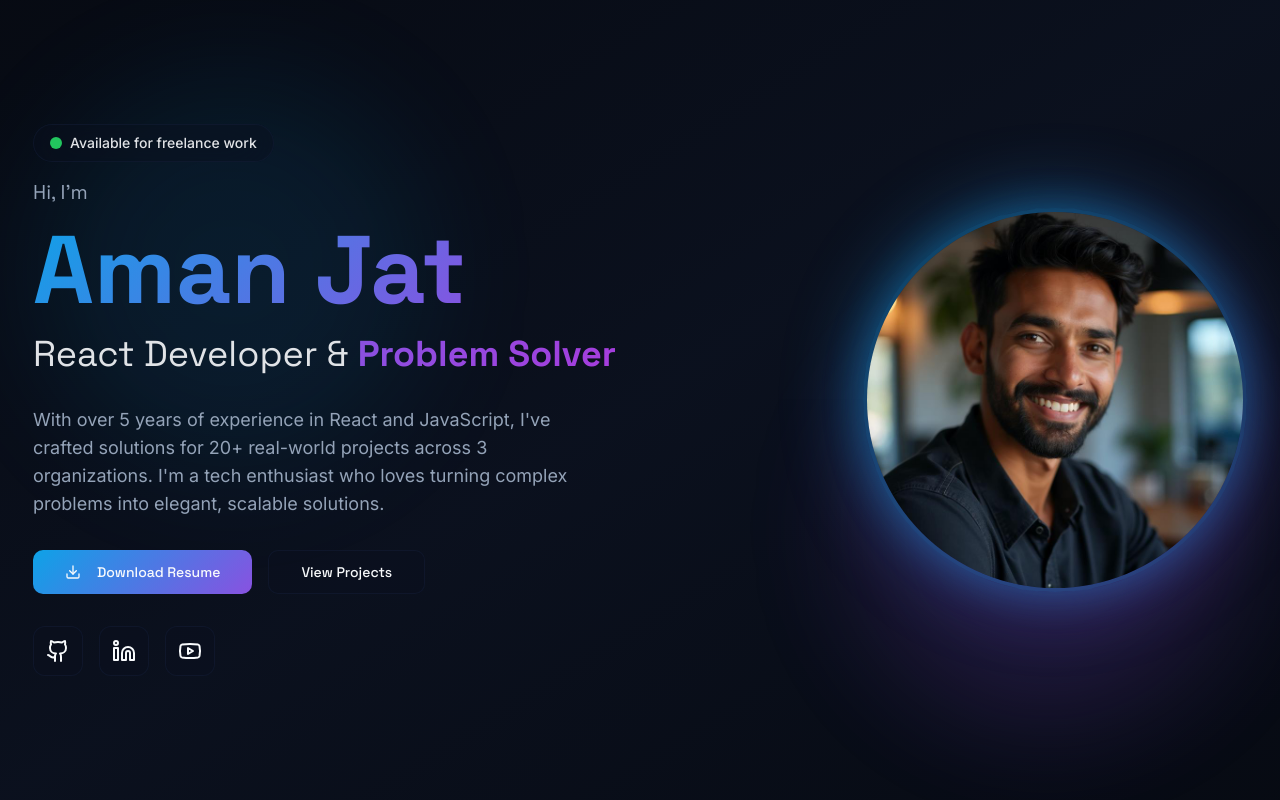
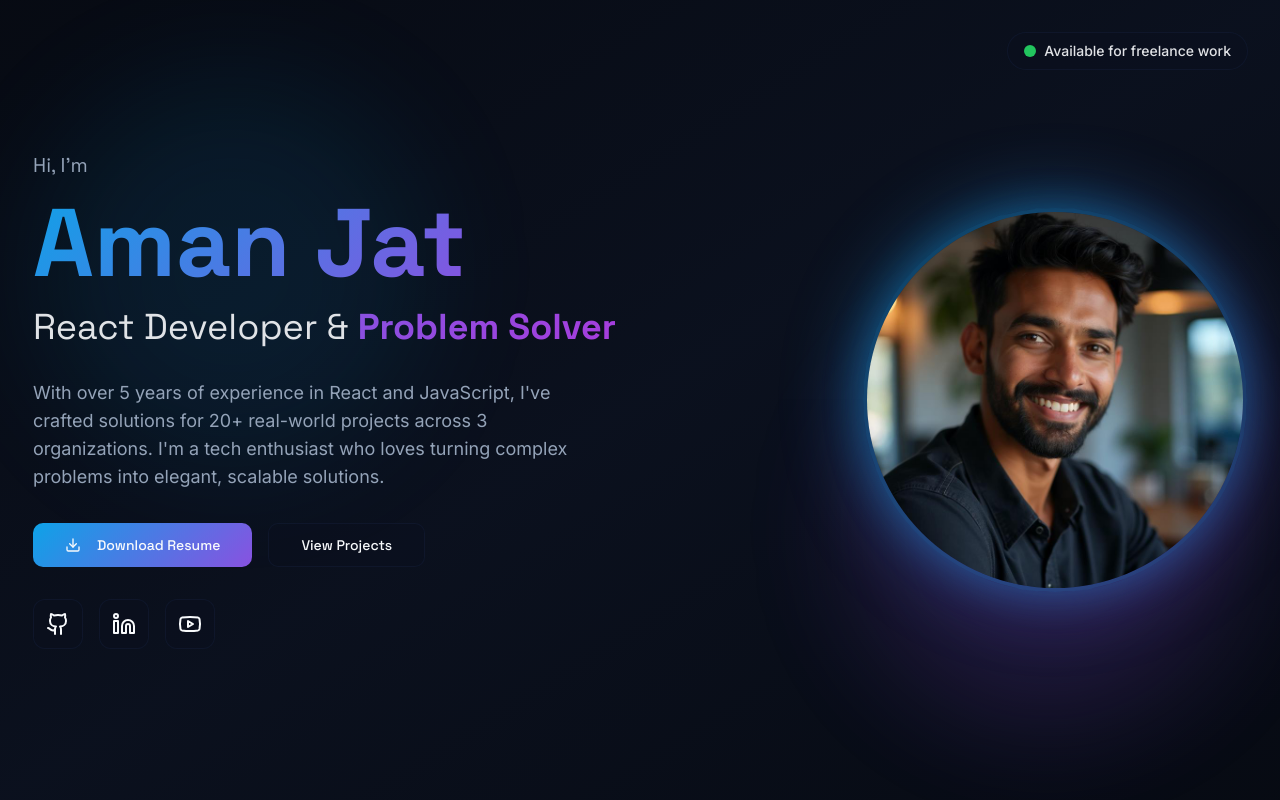
Before and after one commit to aman-jat/aman-creative-showcase, a React (Vite) app: page / in a window 1280 px wide. Shown: the top 800 px of the page. Built offline with nearby package versions, Linux system fonts and the light colour scheme; the HTML template or start-up script is replaced by a standard one.

Commit message:
Fix: Adjust badge placement

```diff
--- a/src/components/Hero.tsx
+++ b/src/components/Hero.tsx
@@ -5,6 +5,17 @@ import profileImage from "@/assets/profile.jpg";
 const Hero = () => {
   return (
     <section className="min-h-screen flex items-center justify-center px-4 py-20 relative overflow-hidden">
+      {/* Availability Badge */}
+      <div className="absolute top-8 right-8 z-20 blur-fade-in">
+        <div className="inline-flex items-center gap-2 px-4 py-2 glass rounded-full border border-primary/30">
+          <span className="relative flex h-3 w-3">
+            <span className="animate-ping absolute inline-flex h-full w-full rounded-full bg-green-400 opacity-75"></span>
+            <span className="relative inline-flex rounded-full h-3 w-3 bg-green-500"></span>
+          </span>
+          <span className="text-sm font-medium text-foreground/90">Available for freelance work</span>
+        </div>
+      </div>
+
       {/* Animated Background Gradient */}
       <div className="absolute inset-0 bg-gradient-to-br from-background via-card to-background">
         <div className="absolute top-20 left-10 w-96 h-96 bg-primary/20 rounded-full blur-3xl animate-pulse" />
@@ -16,14 +27,7 @@ const Hero = () => {
           {/* Text Content */}
           <div className="space-y-6 lg:space-y-8">
             <div className="space-y-4">
-              <div className="inline-flex items-center gap-2 px-4 py-2 glass rounded-full border border-primary/30 blur-fade-in">
-                <span className="relative flex h-3 w-3">
-                  <span className="animate-ping absolute inline-flex h-full w-full rounded-full bg-green-400 opacity-75"></span>
-                  <span className="relative inline-flex rounded-full h-3 w-3 bg-green-500"></span>
-                </span>
-                <span className="text-sm font-medium text-foreground/90">Available for freelance work</span>
-              </div>
-              <h2 className="text-lg md:text-xl text-muted-foreground blur-fade-in-delay-1 font-display">
+              <h2 className="text-lg md:text-xl text-muted-foreground blur-fade-in font-display">
                 Hi, I'm
               </h2>
               <h1 className="text-5xl md:text-6xl lg:text-7xl xl:text-8xl font-bold blur-fade-in-delay-1">
```
